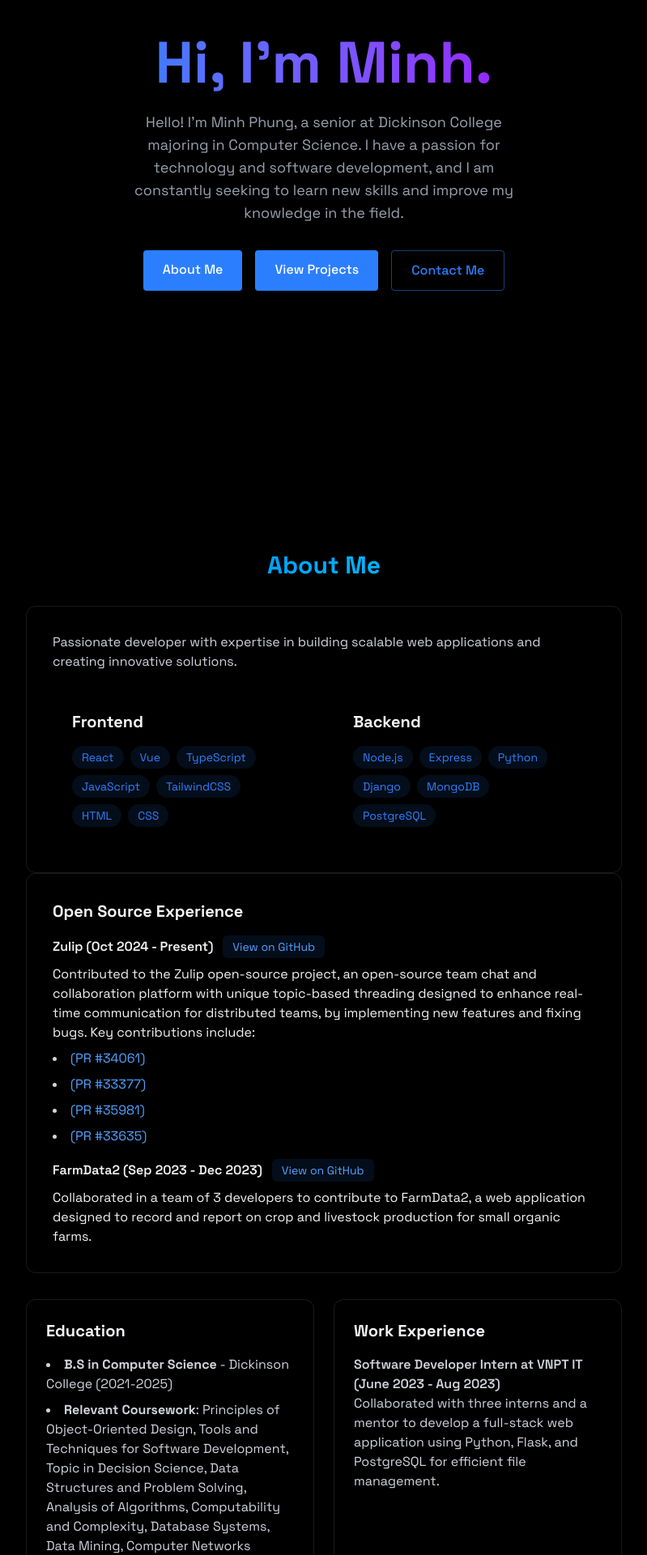
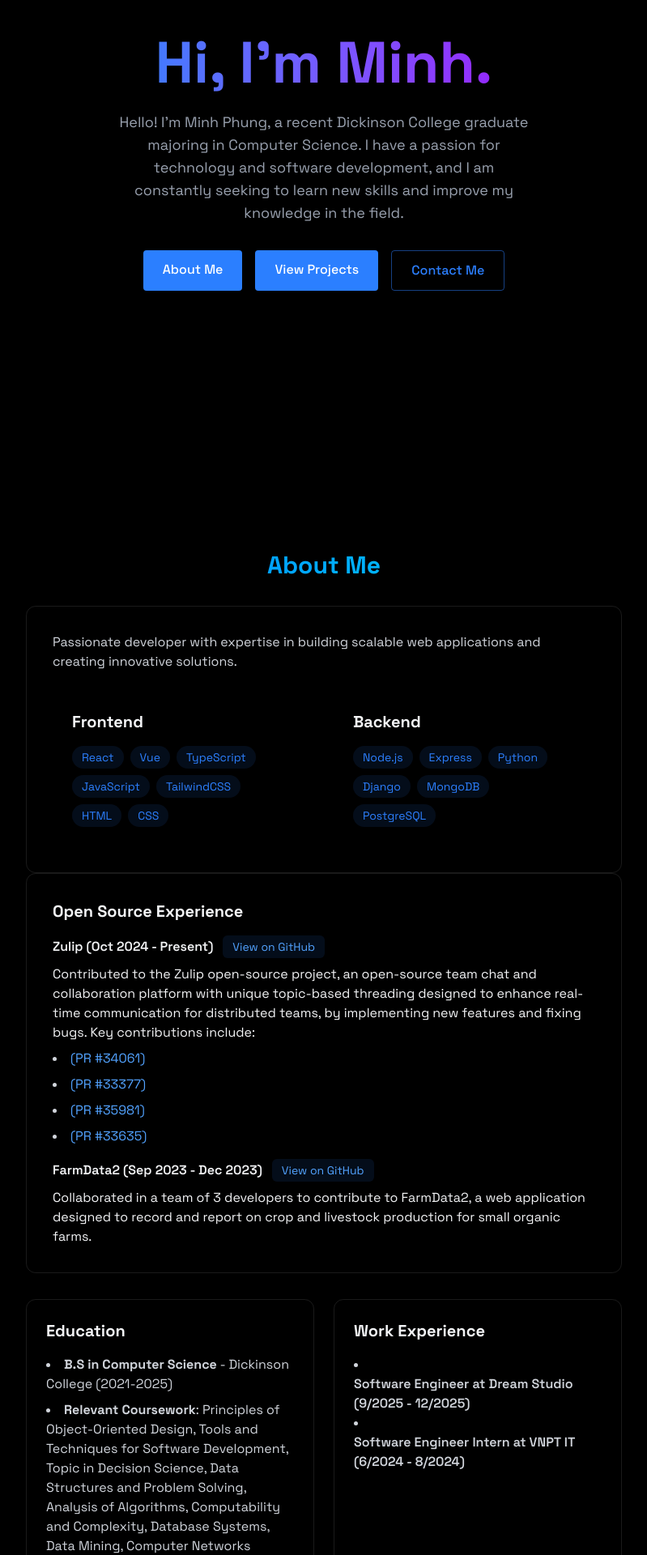
Before and after one commit to minhphung152/portfolio, a React (Vite) app: page / in a window 1280 px wide. Shown: the part 200-2120 px from the top of the page at 81% size, without its empty margins (240-1039 px from the left). Built offline with nearby package versions, Linux system fonts and the light colour scheme.

Commit message:
update portfolio

```diff
--- a/src/components/sections/About.jsx
+++ b/src/components/sections/About.jsx
@@ -162,12 +162,19 @@ enhance real-time communication for distributed teams, by implementing new featu
                             <h3 className="text-xl font-bold mb-4">
                                 Work Experience
                             </h3>
+
                             <div className="space-y-4 text-gray-300">
                                 <div>
-                                    <h4 className="font-semibold">Software Developer Intern at VNPT IT (June 2023 - Aug 2023)</h4>
-                                    <p>
-                                    Collaborated with three interns and a mentor to develop a full-stack web application using Python, Flask, and PostgreSQL for efficient file management.
-                                    </p>
+                                    <li>
+                                        <h4 className="font-semibold">Software Engineer at Dream Studio (9/2025 - 12/2025)</h4>
+                                    </li>
+                                </div>
+                            </div>
+                            <div className="space-y-4 text-gray-300">
+                                <div>
+                                    <li>
+                                        <h4 className="font-semibold">Software Engineer Intern at VNPT IT (6/2024 - 8/2024)</h4>
+                                    </li>
                                 </div>
                             </div>
                         </div>
--- a/src/components/sections/Home.jsx
+++ b/src/components/sections/Home.jsx
@@ -12,7 +12,7 @@ export const Home = () => {
                     </h1>
 
                     <p className="text-gray-400 text-lg mb-8 max-w-lg mx-auto">
-                        Hello! I'm Minh Phung, a senior at Dickinson College majoring in Computer Science.
+                        Hello! I'm Minh Phung, a recent Dickinson College graduate majoring in Computer Science.
                         I have a passion for technology and software development, and I am constantly
                         seeking to learn new skills and improve my knowledge in the field.
                     </p>
```
